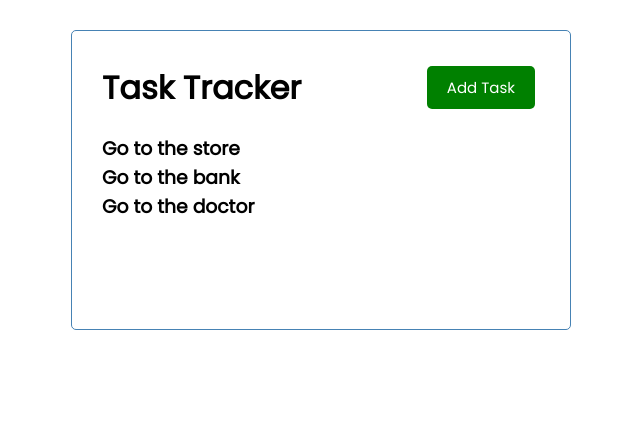
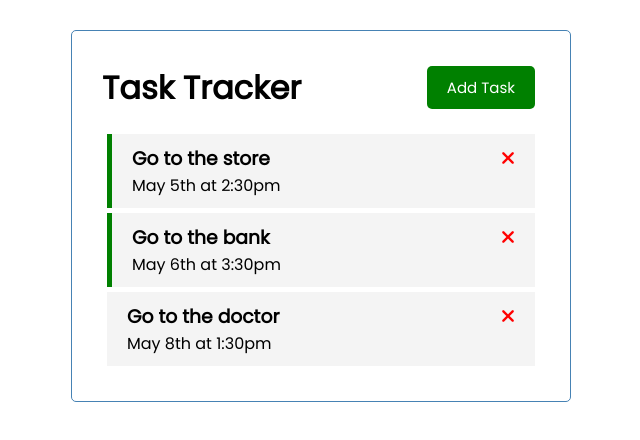
Before and after one commit to gunmentoy/vue-task-tracker, a Vue app: page / in a window 1280 px wide. Shown: the top 440 px of the page, without its empty margins (319-959 px from the left). Built offline with nearby package versions, Linux system fonts and the light colour scheme.

Commit message:
added a way to remove the tasks

```diff
--- a/src/App.vue
+++ b/src/App.vue
@@ -1,7 +1,7 @@
 <template>
   <div class="container">
     <Header title="Task Tracker" />
-    <Tasks :tasks="tasks" />
+    <Tasks @delete-task="deleteTask" :tasks="tasks" />
   </div>
 </template>
 
@@ -19,6 +19,11 @@
     return {
       tasks: [],
     };
+  },
+  methods: {
+    deleteTask(id) {
+      this.tasks = this.tasks.filter((task) => task.id !== id);
+    }
   },
   created() {
     this.tasks = [
--- a/src/components/Task.vue
+++ b/src/components/Task.vue
@@ -1,6 +1,6 @@
 <template>
-  <div class="task">
-    <h3>{{ task.text }} <i class="fas fa-times"></i></h3>
+  <div :class="[task.reminder ? 'reminder' : '', 'task']">
+    <h3>{{ task.text }} <i @click="onDelete(task.id)" class="fas fa-times"></i></h3>
     <p>{{ task.day }}</p>
   </div>
 </template>
@@ -11,6 +11,11 @@
   props: {
     task: Object,
   },
+  methods: {
+    onDelete(id) {
+      this.$emit('delete-task', id);
+    }
+  }
 };
 </script>
 
--- a/src/components/Tasks.vue
+++ b/src/components/Tasks.vue
@@ -1,6 +1,6 @@
 <template>
   <div v-for="task in tasks" :key="task.id">
-    <h3>{{ task.text }}</h3>
+    <Task @delete-task="$emit('delete-task, task.id')" :task="task" />
   </div>
 </template>
 
@@ -15,5 +15,6 @@
   components: {
     Task,
   },
+  emits: ['delete-task'],
 };
 </script>
```
